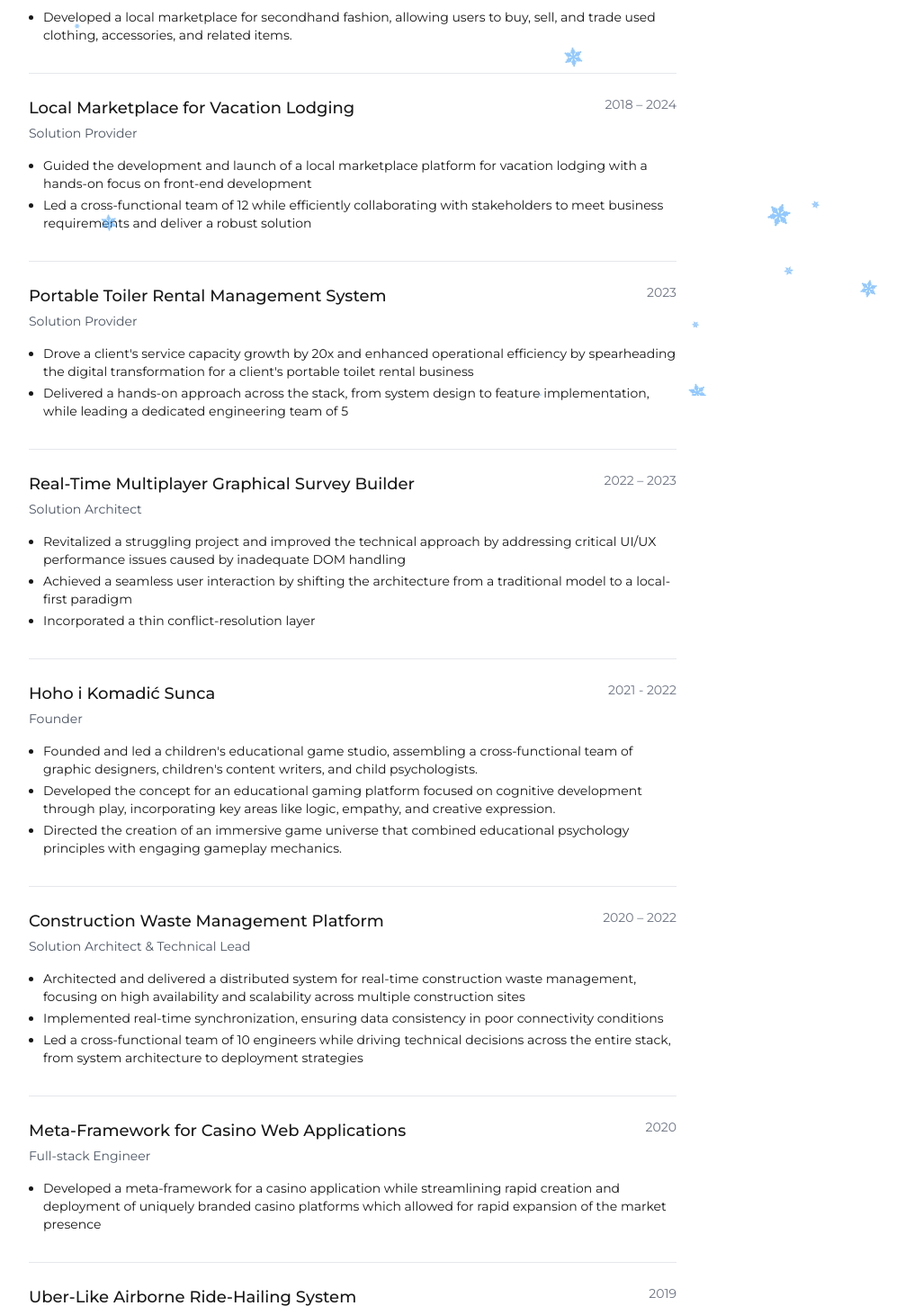
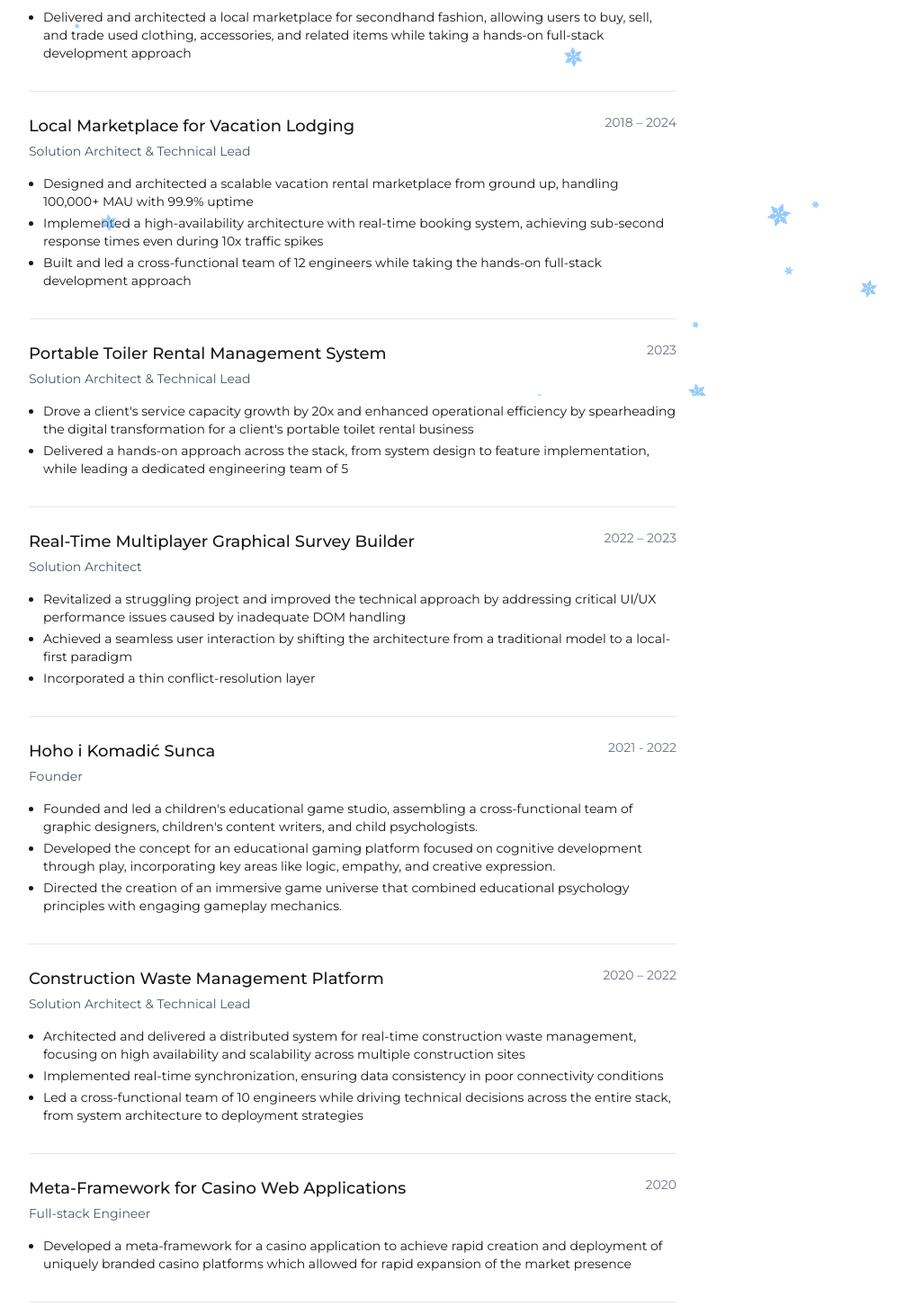
Before and after one commit to pekac/pekac.github.io, a Next.js app: page /projects in a window 1280 px wide. Shown: the part 360-1822 px from the top of the page at 90% size, without its empty margins (248-1254 px from the left). Built offline with nearby package versions, Linux system fonts and the light colour scheme.

Commit message:
Update description

```diff
--- a/app/page.tsx
+++ b/app/page.tsx
@@ -5,7 +5,7 @@ export default function Home() {
         Predrag Popović
       </h1>
       <p className="self-center text-center">
-        Passionate software engineer who loves to build stuff
+        Passionate software engineer who loves to learn and build stuff
       </p>
 
       <h2 className="text-2xl font-medium self-center text-center">
--- a/app/projects/projects.ts
+++ b/app/projects/projects.ts
@@ -4,21 +4,22 @@ export const projects = [
     role: "Co-founder & CTO",
     year: "2024",
     description: [
-      "Developed a local marketplace for secondhand fashion, allowing users to buy, sell, and trade used clothing, accessories, and related items.",
+      "Delivered and architected a local marketplace for secondhand fashion, allowing users to buy, sell, and trade used clothing, accessories, and related items while taking a hands-on full-stack development approach",
     ],
   },
   {
     title: "Local Marketplace for Vacation Lodging",
-    role: "Solution Provider",
+    role: "Solution Architect & Technical Lead",
     year: "2018 – 2024",
     description: [
-      "Guided the development and launch of a local marketplace platform for vacation lodging with a hands-on focus on front-end development",
-      "Led a cross-functional team of 12 while efficiently collaborating with stakeholders to meet business requirements and deliver a robust solution",
+      "Designed and architected a scalable vacation rental marketplace from ground up, handling 100,000+ MAU with 99.9% uptime",
+      "Implemented a high-availability architecture with real-time booking system, achieving sub-second response times even during 10x traffic spikes",
+      "Built and led a cross-functional team of 12 engineers while taking the hands-on full-stack development approach",
     ],
   },
   {
     title: "Portable Toiler Rental Management System",
-    role: "Solution Provider",
+    role: "Solution Architect & Technical Lead",
     year: "2023",
     description: [
       "Drove a client's service capacity growth by 20x and enhanced operational efficiency by spearheading the digital transformation for a client's portable toilet rental business",
@@ -60,7 +61,7 @@ export const projects = [
     role: "Full-stack Engineer",
     year: "2020",
     description: [
-      "Developed a meta-framework for a casino application while streamlining rapid creation and deployment of uniquely branded casino platforms which allowed for rapid expansion of the market presence",
+      "Developed a meta-framework for a casino application to achieve rapid creation and deployment of uniquely branded casino platforms which allowed for rapid expansion of the market presence",
     ],
   },
   {
@@ -68,7 +69,7 @@ export const projects = [
     role: "Lead Full-stack Engineer",
     year: "2019",
     description: [
-      "Led the front-end development team of 7 engineers responsible for implementing key features while managing development efforts and external integrations under tight deadlines",
+      "Led the development team of 7 engineers responsible for implementing key features while managing development efforts and external integrations under tight deadlines",
     ],
   },
   {
```
